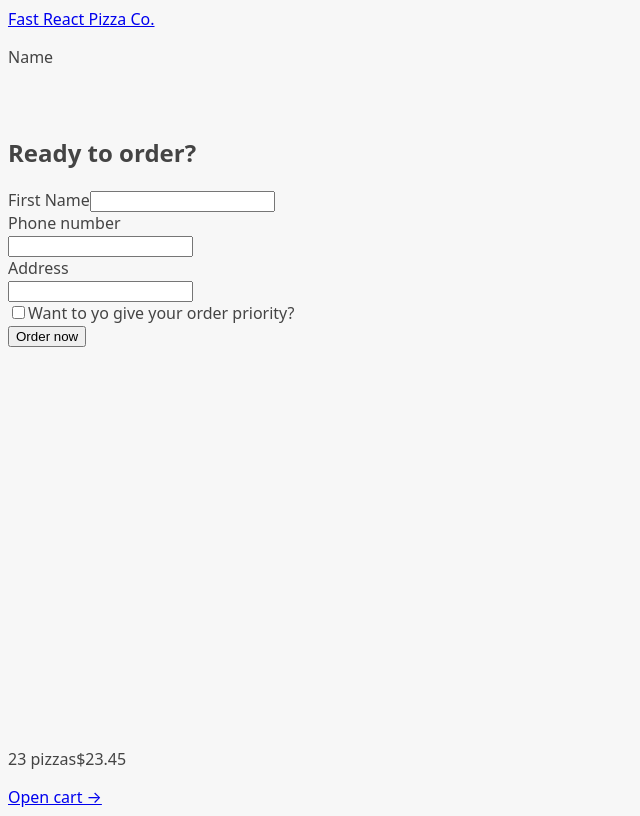
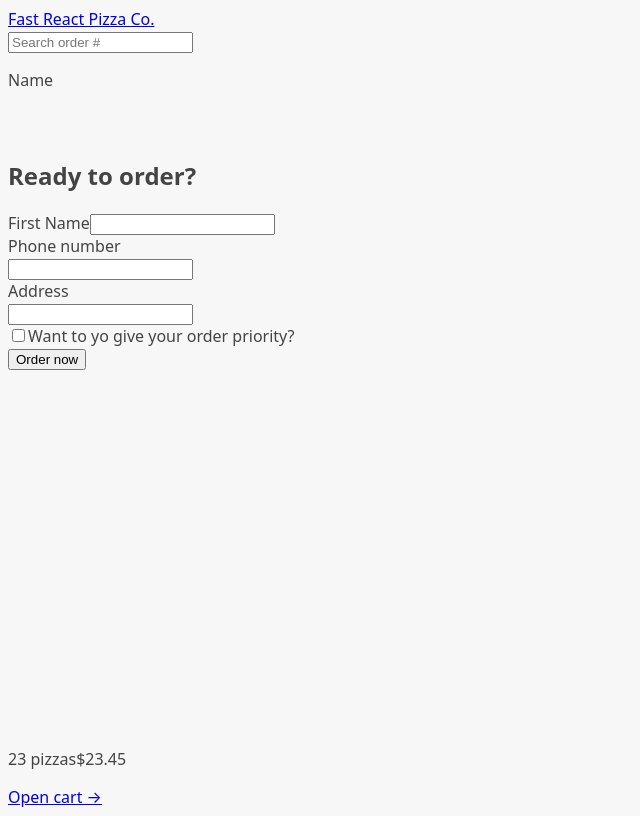
Before and after one commit to saodat-riskiyeva/fast-react-pizza, a React (Vite) app: page /order/new in a window 1280 px wide. Shown: the whole page, without its empty margins (0-640 px from the left). Built offline with nearby package versions, Linux system fonts and the light colour scheme.

Commit message:
fetching orders

```diff
--- /dev/null
+++ b/src/features/order/SearchOrder.jsx
@@ -0,0 +1,27 @@
+import { useState } from "react";
+import { useNavigate } from "react-router-dom";
+
+function SearchOrder() {
+  const [query, setQuery] = useState("");
+  const navigate = useNavigate();
+
+  function handleSubmitFunction(e) {
+    e.preventDefault();
+    if (!query) return;
+
+    navigate(`/order/${query}`);
+    setQuery("");
+  }
+
+  return (
+    <form onSubmit={handleSubmitFunction}>
+      <input
+        placeholder="Search order #"
+        value={query}
+        onChange={(e) => setQuery(e.target.value)}
+      />
+    </form>
+  );
+}
+
+export default SearchOrder;
--- a/src/ui/Header.jsx
+++ b/src/ui/Header.jsx
@@ -1,9 +1,11 @@
 import { Link } from "react-router-dom";
+import SearchOrder from "../features/order/SearchOrder";
 
 function Header() {
   return (
     <div>
       <Link to="/">Fast React Pizza Co.</Link>
+      <SearchOrder />
       <p>Name</p>
     </div>
   );
```
